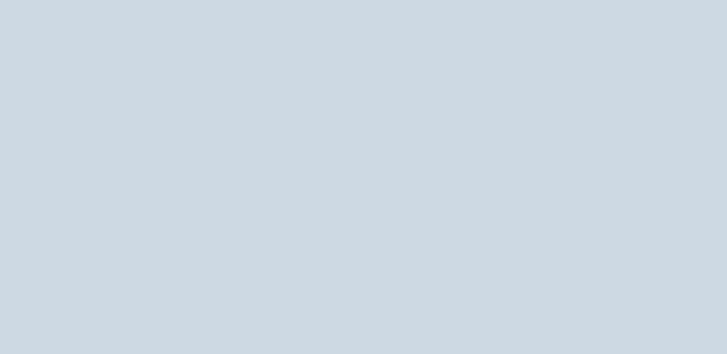
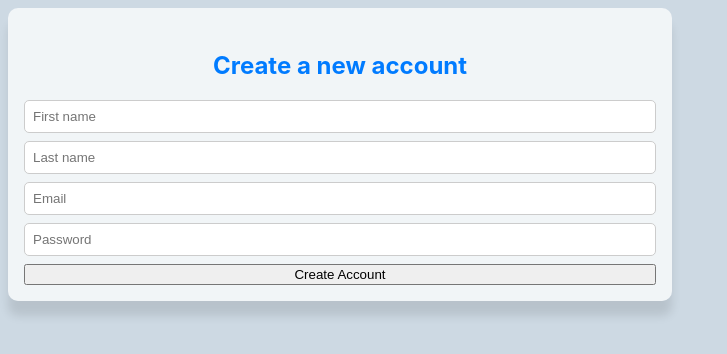
Before and after one commit to pramirez2328/login-project, a React (Vite) app: page /new-account in a window 1280 px wide. Before the commit this address had no page. Shown: the top 354 px of the page, without its empty margins (0-727 px from the left). Built offline with nearby package versions, Linux system fonts and the light colour scheme.

Commit message:
add new account

```diff
--- a/src/App.tsx
+++ b/src/App.tsx
@@ -1,6 +1,7 @@
 import { Routes, Route } from 'react-router-dom';
 import Home from './Home';
 import MyFeed from './MyFeed';
+import NewAccount from './components/newAccount/NewAccount';
 
 import './App.css';
 function App() {
@@ -9,6 +10,7 @@ function App() {
       <Routes>
         <Route path='/' element={<Home />} />
         <Route path='/myfeed' element={<MyFeed />} />
+        <Route path='/new-account' element={<NewAccount />} />
       </Routes>
     </div>
   );
--- a/src/components/login/Login.tsx
+++ b/src/components/login/Login.tsx
@@ -1,4 +1,5 @@
 import './Login.css';
+import { Link } from 'react-router-dom';
 function Login() {
   return (
     <div className='right-section'>
@@ -11,7 +12,9 @@ function Login() {
         </form>
         <p className='forgot-password'>Forgot password?</p>
         <hr />
-        <button className='create-account'>Create New Account</button>
+        <Link to='/new-account'>
+          <button className='create-account'>Create New Account</button>
+        </Link>
       </div>
     </div>
   );
--- /dev/null
+++ b/src/components/newAccount/NewAccount.tsx
@@ -0,0 +1,18 @@
+function NewAccount() {
+  return (
+    <div>
+      <div className='card'>
+        <p className='card-title'>Create a new account</p>
+        <form className='form'>
+          <input className='username' type='text' placeholder='First name' />
+          <input className='username' type='text' placeholder='Last name' />
+          <input className='username' type='text' placeholder='Email' />
+          <input className='password' type='password' placeholder='Password' />
+          <button className='create-account-button'>Create Account</button>
+        </form>
+      </div>
+    </div>
+  );
+}
+
+export default NewAccount;
```
